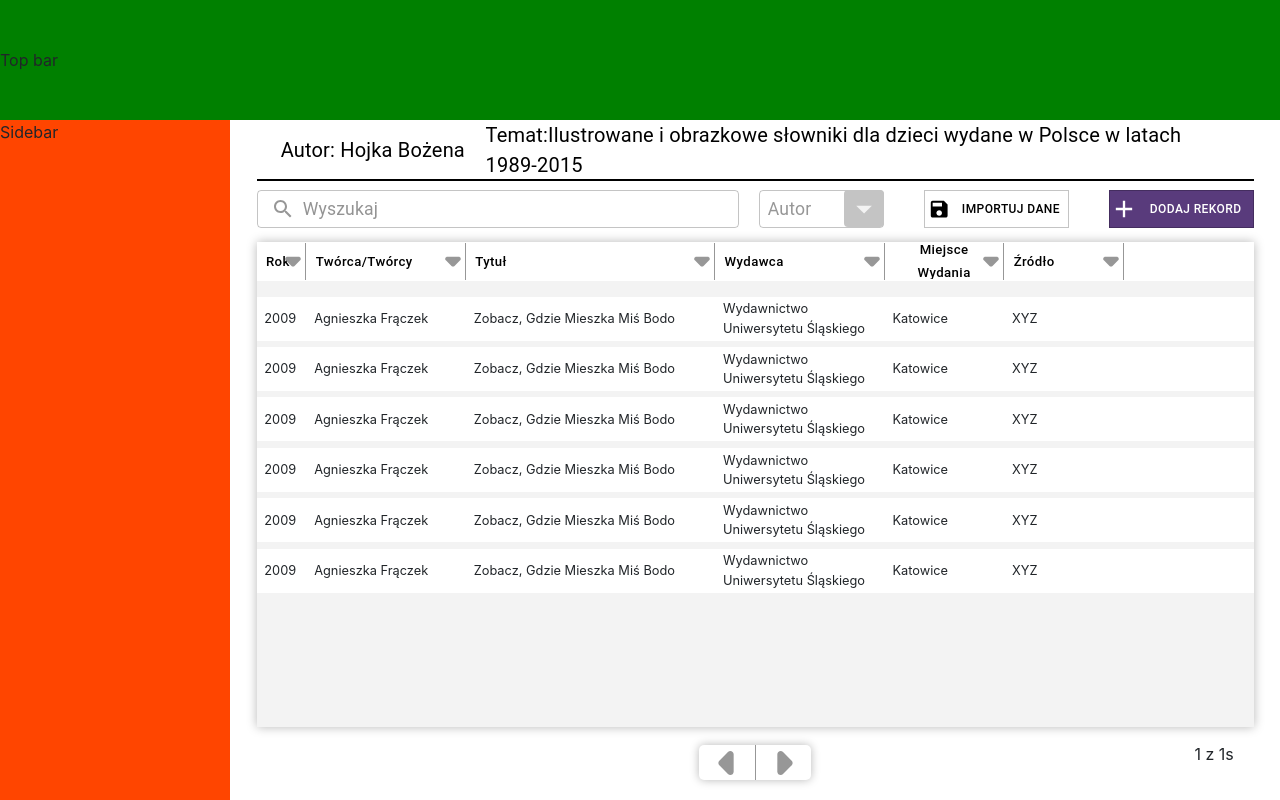
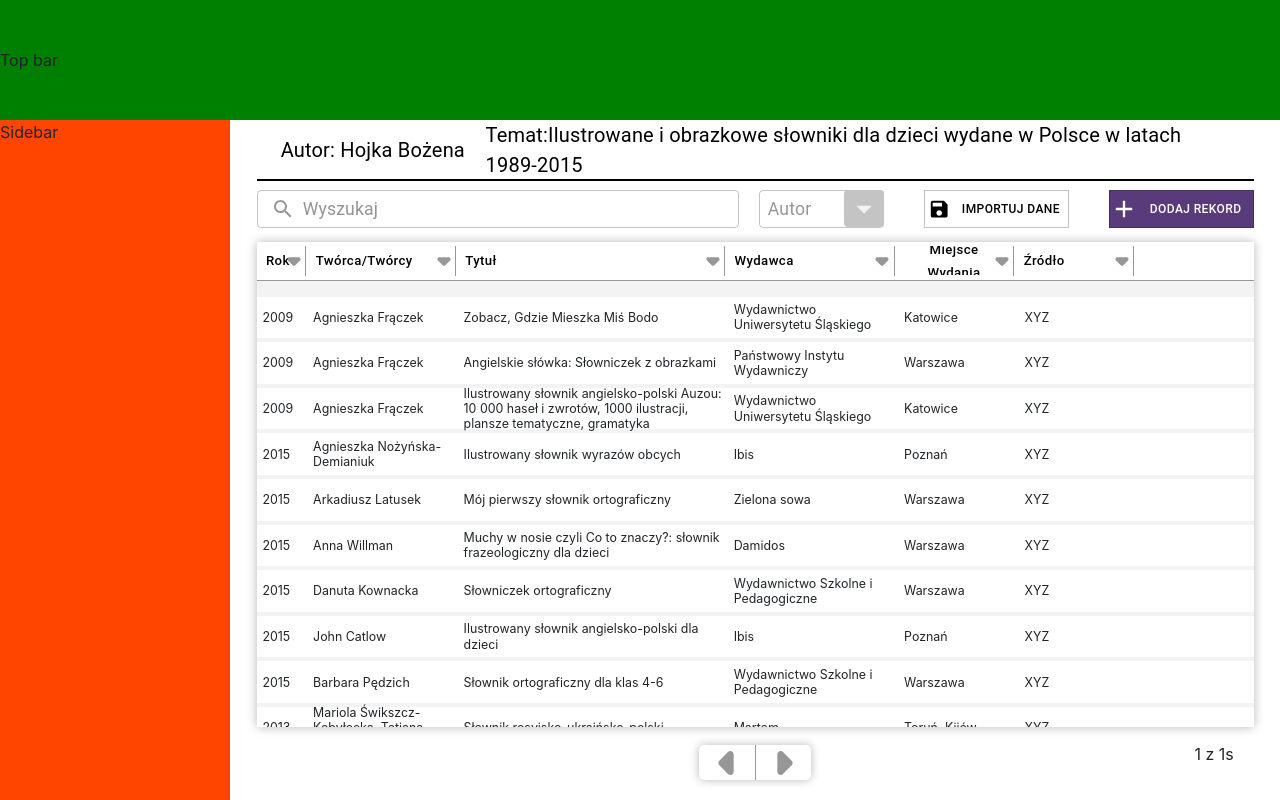
Before and after one commit to ppknUWr/frontend-bbz, a React (Create React App) app in the folder bbz-project/: page / in a window 1280 px wide. Built offline with nearby package versions, Linux system fonts and the light colour scheme; the HTML template or start-up script is replaced by a standard one.

Commit message:
Some corrections;

```diff
--- a/bbz-project/src/components/RecordsListComponents/RecordComps/Record.js
+++ b/bbz-project/src/components/RecordsListComponents/RecordComps/Record.js
@@ -2,20 +2,19 @@ import * as React from "react";
 import "../../../styles/record-styles.css";
 import Sublist from "./Sublist";
 import RecordOptions from "./RecordOptions";
-import { useRecordAnimations } from "../../../hooks/useRecordAnimations";
+import { useRecordAnimations } from "../../../animations/useRecordAnimations";
 import { animated } from "react-spring";
 import { FIELD_WIDTHS } from "../../../constants/records-list-manager-const";
 
 const Record = ({ data }) => {
   const keys = Object.keys(data);
-
   const [sublistVisibility, setSublistVisibility] = React.useState(true);
   const [openSublist, setOpenSublist] = React.useState(false);
   const [optionsVisibility, setOptionsVisibility] = React.useState(false);
   const { sublistAnimation, marginAnimation } = useRecordAnimations(
     openSublist,
     setSublistVisibility,
-    35
+    25
   );
 
   const handleRecordClick = (event) => {
@@ -35,16 +34,8 @@ const Record = ({ data }) => {
     if (!sublistVisibility) {
       setSublistVisibility(true);
     }
+    setOptionsVisibility(!optionsVisibility);
   };
-
-  const optionsVisible = () => {
-    setOptionsVisibility(true);
-  }
-  const optionsInvisible = () => {
-    if (!sublistVisibility) {
-      setOptionsVisibility(false);
-    }
-  }
 
   return (
     <div className={"recordMainBck w-100"}>
@@ -52,13 +43,11 @@ const Record = ({ data }) => {
         style={marginAnimation}
         className={"recordBck w-100 d-flex flex-row position-relative"}
         onClick={handleRecordClick}
-        onMouseEnter={optionsVisible}
-        onMouseLeave={optionsInvisible}
       >
         {keys.map((item, key) => (
           <div
             key={key}
-            className={"recordFieldBck h-100 d-flex align-items-center"}
+            className={"recordFieldBck h-100 d-flex align-items-center "}
             style={{ width: FIELD_WIDTHS[key] }}
           >
             {data[item]}
--- a/bbz-project/src/components/RecordsListComponents/RecordComps/RecordOptions.js
+++ b/bbz-project/src/components/RecordsListComponents/RecordComps/RecordOptions.js
@@ -1,5 +1,5 @@
 import * as React from "react";
-import "../../../styles/record-options-styles.css";
+import "../../../styles/record-styles.css";
 import Button from "@material-ui/core/Button";
 import { FaEdit } from "react-icons/fa";
 import { MdDelete } from "react-icons/md";
@@ -11,14 +11,22 @@ import {
 const RecordOptions = ({ visible }) => {
   const editIconClasses = editIconStyles();
   const deleteIconClasses = deleteIconStyles();
+  const [className, setClassName] = React.useState("");
+
+  React.useEffect(() => {
+    if (visible) {
+      setClassName(
+        "visibleOptions recordOptionsBck position-absolute h-100 align-items-center justify-content-end pr-2"
+      );
+    } else {
+      setClassName(
+        "recordOptionsBck position-absolute h-100 align-items-center justify-content-end pr-2"
+      );
+    }
+  }, [visible]);
 
   return (
-    <div
-      className={
-        "recordOptionsBck position-absolute h-100 align-items-center justify-content-end pr-2"
-      }
-      style={{ display: visible ? "flex" : "none" }}
-    >
+    <div className={className}>
       <Button classes={editIconClasses} onClick={() => alert("edit")}>
         <FaEdit style={{ fontSize: "2vh" }} />
       </Button>
--- a/bbz-project/src/components/RecordsListComponents/RecordsListManager.js
+++ b/bbz-project/src/components/RecordsListComponents/RecordsListManager.js
@@ -7,7 +7,11 @@ import SearchInput from "./SearchTextField";
 import SortButton from "./SortButton";
 import PageButton from "./PageButton";
 import Record from "./RecordComps/Record";
-import { FIELD_WIDTHS } from "../../constants/records-list-manager-const";
+import {
+  FIELD_WIDTHS,
+  SEARCH_BY_KEYS,
+  SORT_OPTIONS,
+} from "../../constants/records-list-manager-const";
 
 const recordsData = [
   {
@@ -21,78 +25,84 @@ const recordsData = [
   {
     year: "2009",
     author: "Agnieszka Frączek",
-    title: "Zobacz, Gdzie Mieszka Miś Bodo",
+    title: "Angielskie słówka: Słowniczek z obrazkami",
+    wydawca: "Państwowy Instytu Wydawniczy",
+    place: "Warszawa",
+    zrodlo: "XYZ",
+  },
+  {
+    year: "2009",
+    author: "Agnieszka Frączek",
+    title:
+      "Ilustrowany słownik angielsko-polski Auzou: 10 000 haseł i zwrotów, 1000 ilustracji, plansze tematyczne, gramatyka",
     wydawca: "Wydawnictwo Uniwersytetu Śląskiego",
     place: "Katowice",
     zrodlo: "XYZ",
   },
   {
-    year: "2009",
-    author: "Agnieszka Frączek",
-    title: "Zobacz, Gdzie Mieszka Miś Bodo",
-    wydawca: "Wydawnictwo Uniwersytetu Śląskiego",
-    place: "Katowice",
+    year: "2015",
+    author: "Agnieszka Nożyńska-Demianiuk",
+    title: "Ilustrowany słownik wyrazów obcych",
+    wydawca: "Ibis",
+    place: "Poznań",
     zrodlo: "XYZ",
   },
   {
-    year: "2009",
-    author: "Agnieszka Frączek",
-    title: "Zobacz, Gdzie Mieszka Miś Bodo",
-    wydawca: "Wydawnictwo Uniwersytetu Śląskiego",
-    place: "Katowice",
+    year: "2015",
+    author: "Arkadiusz Latusek",
+    title: "Mój pierwszy słownik ortograficzny",
+    wydawca: "Zielona sowa",
+    place: "Warszawa",
     zrodlo: "XYZ",
   },
   {
-    year: "2009",
-    author: "Agnieszka Frączek",
-    title: "Zobacz, Gdzie Mieszka Miś Bodo",
-    wydawca: "Wydawnictwo Uniwersytetu Śląskiego",
-    place: "Katowice",
+    year: "2015",
+    author: "Anna Willman",
+    title:
+      "Muchy w nosie czyli Co to znaczy?: słownik frazeologiczny dla dzieci",
+    wydawca: "Damidos",
+    place: "Warszawa",
     zrodlo: "XYZ",
   },
   {
-    year: "2009",
-    author: "Agnieszka Frączek",
-    title: "Zobacz, Gdzie Mieszka Miś Bodo",
-    wydawca: "Wydawnictwo Uniwersytetu Śląskiego",
-    place: "Katowice",
+    year: "2015",
+    author: "Danuta Kownacka",
+    title: "Słowniczek ortograficzny",
+    wydawca: "Wydawnictwo Szkolne i Pedagogiczne",
+    place: "Warszawa",
     zrodlo: "XYZ",
   },
-];
-
-const searchByValues = [
   {
-    value: "Autor",
+    year: "2015",
+    author: "John Catlow",
+    title: "Ilustrowany słownik angielsko-polski dla dzieci",
+    wydawca: "Ibis",
+    place: "Poznań",
+    zrodlo: "XYZ",
   },
   {
-    value: "Tytuł",
+    year: "2015",
+    author: "Barbara Pędzich",
+    title: "Słownik ortograficzny dla klas 4-6",
+    wydawca: "Wydawnictwo Szkolne i Pedagogiczne",
+    place: "Warszawa",
+    zrodlo: "XYZ",
   },
   {
-    value: "Rok",
+    year: "2013",
+    author: "Mariola Świkszcz-Kobyłecka, Tatiana Bobkowska",
+    title: "Słownik rosyjsko-ukraińsko-polski",
+    wydawca: "Martom",
+    place: "Toruń, Kijów",
+    zrodlo: "XYZ",
   },
   {
-    value: "Wydawca",
-  },
-];
-
-const sortOptions = [
-  {
-    value: "Rok",
-  },
-  {
-    value: "Twórca/Twórcy",
-  },
-  {
-    value: "Tytuł",
-  },
-  {
-    value: "Wydawca",
-  },
-  {
-    value: "Miejsce wydania",
-  },
-  {
-    value: "Źródło",
+    year: "2010",
+    author: "Joanna Białobrzecka",
+    title: "Od A do Z - słowniczek ortograficzny: klasa II",
+    wydawca: "Didasko",
+    place: "Warszawa",
+    zrodlo: "XYZ",
   },
 ];
 
@@ -106,7 +116,7 @@ const RecordsListManager = () => {
         <SelectInput
           value={searchByVal}
           setVal={setSearchByVal}
-          allValues={searchByValues}
+          allValues={SEARCH_BY_KEYS}
         />
         <ImportButton />
         <AddRecordButton />
@@ -114,7 +124,7 @@ const RecordsListManager = () => {
       <div id={"middlePanel"} className={"w-100 d-flex align-items-center"}>
         <div id={"recordsBck"} className={"w-100"}>
           <div id={"sortOptions"} className={"w-100 d-flex align-items-center"}>
-            {sortOptions.map((item, key) => (
+            {SORT_OPTIONS.map((item, key) => (
               <div
                 className={
                   "optionBck d-flex justify-content-start align-items-center"
@@ -122,7 +132,7 @@ const RecordsListManager = () => {
                 key={key}
                 style={{ width: FIELD_WIDTHS[key] }}
               >
-                <SortButton text={item.value} />
+                <SortButton text={item} />
               </div>
             ))}
           </div>
--- a/bbz-project/src/components/RecordsListComponents/SelectInput.js
+++ b/bbz-project/src/components/RecordsListComponents/SelectInput.js
@@ -33,8 +33,8 @@ const SelectInput = ({ value, setVal, allValues }) => {
         input={<OutlinedInput classes={outlinedInputClasses} />}
       >
         {allValues.map((item, key) => (
-          <MenuItem value={item.value} key={key}>
-            {item.value}
+          <MenuItem value={item} key={key}>
+            {item}
           </MenuItem>
         ))}
       </Select>
--- a/bbz-project/src/components/RecordsListComponents/SortButton.js
+++ b/bbz-project/src/components/RecordsListComponents/SortButton.js
@@ -28,7 +28,7 @@ export default SortButton;
 
 const styles = {
   position: "absolute",
-  fontSize: "6.5vh",
-  right: -15,
+  fontSize: "5.5vh",
+  right: -12,
   color: "#979797",
 };
--- a/bbz-project/src/constants/records-list-manager-const.js
+++ b/bbz-project/src/constants/records-list-manager-const.js
@@ -1 +1,10 @@
-export const FIELD_WIDTHS = ["5%", "16%", "25%", "17%", "12%", "12%"];
+export const FIELD_WIDTHS = ["5%", "15%", "27%", "17%", "12%", "12%"];
+export const SEARCH_BY_KEYS = ["Autor", "Tytuł", "Rok", "Wydawca"];
+export const SORT_OPTIONS = [
+  "Rok",
+  "Twórca/Twórcy",
+  "Tytuł",
+  "Wydawca",
+  "Miejsce wydania",
+  "Źródło",
+];
--- a/bbz-project/src/styles/record-options-styles.css
+++ /dev/null
@@ -1,6 +0,0 @@
-.recordOptionsBck {
-    z-index: 4;
-    right: 0;
-    width: 10%;
-    /*background-color: yellow;*/
-}
--- a/bbz-project/src/styles/record-styles.css
+++ b/bbz-project/src/styles/record-styles.css
@@ -1,13 +1,13 @@
 .recordMainBck {
     position: relative;
-    margin-bottom: 0.8vh;
+    margin-bottom: 0.5vh;
     background-color: #61dafb;
 }
 
 .recordBck {
     position: relative;
     background-color: white;
-    height: 5.5vh;
+    height: 5.2vh;
     transition: 250ms;
     z-index: 2;
 }
@@ -18,9 +18,16 @@
     transition: 250ms;
 }
 
+.recordBck:hover .recordOptionsBck {
+    display: flex;
+}
+
 .recordFieldBck {
-    padding-left: 0.6vw;
-    font-size: 1.6vh;
+    padding-left: 0.45vw;
+    padding-right: 0.2vw;
+    margin-right: 0.07vw;
+    font-size: 1.55vh;
+    line-height: 1.9vh;
 }
 
 .sublistGrayBck {
@@ -29,3 +36,13 @@
     background-color: #E1E1E1;
     padding: 3.5vh 0.5vw 1.5vh;
 }
+
+.recordOptionsBck {
+    right: 0;
+    width: 10%;
+    display: none;
+}
+
+.visibleOptions {
+    display: flex;
+}
--- a/bbz-project/src/styles/records-list-manager-styles.css
+++ b/bbz-project/src/styles/records-list-manager-styles.css
@@ -19,17 +19,18 @@
 #sortOptions {
     background-color: white;
     height: 8%;
+    border-bottom: 1px solid #979797;
 }
 
 .optionBck {
-    height: 95%;
+    height: 80%;
     border-right: 1px solid #979797;
     padding-left: 0.1vw;
     padding-right: 0.1vw;
 }
 
 #recordsField {
-    height: 90%;
+    height: 92%;
     overflow-y: auto;
 }
 
```
Also changed, not shown: bbz-project/src/animations/useRecordAnimations.js (renamed from bbz-project/src/hooks/useRecordAnimations.js).
